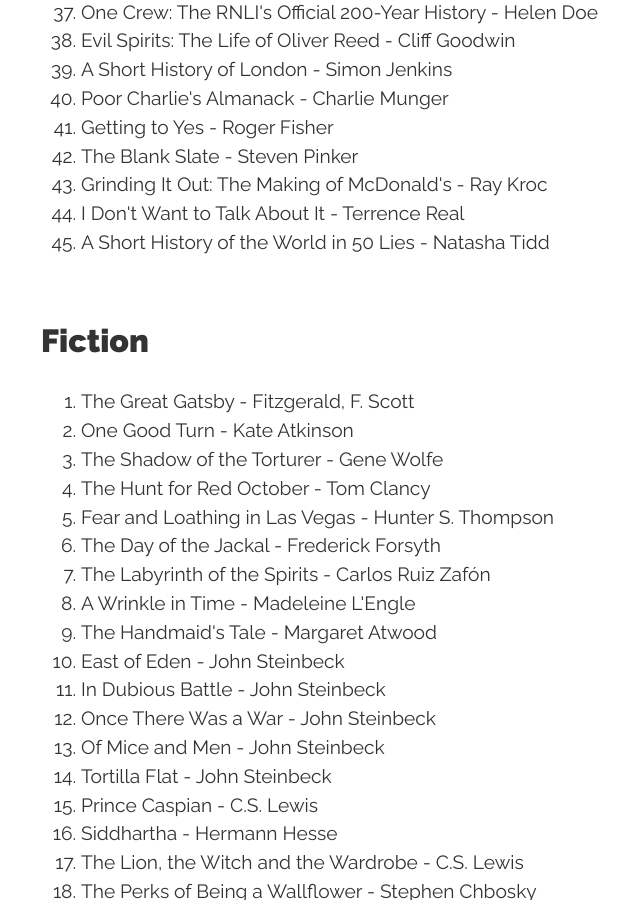
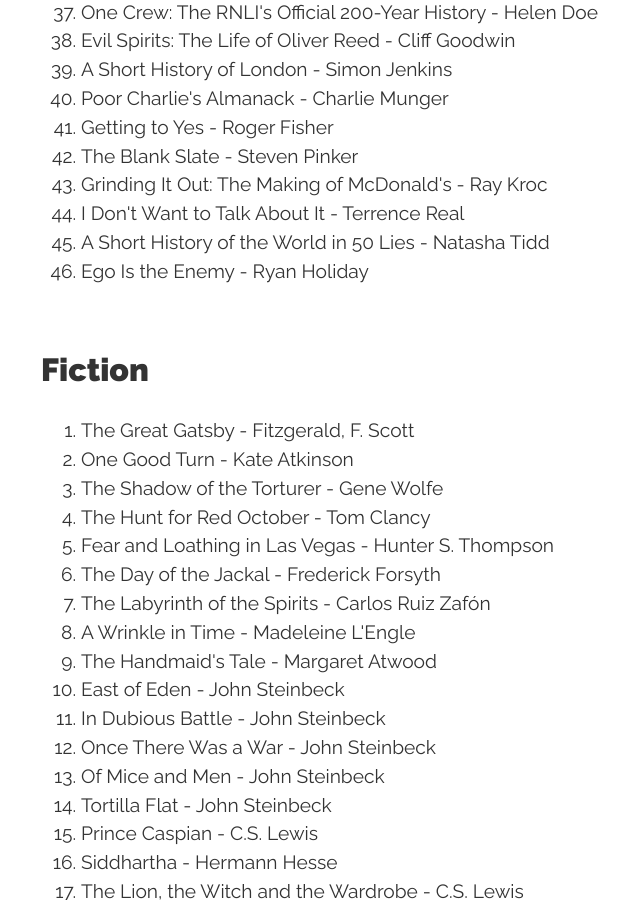
Before and after one commit to conanmercer/conanmercer.github.io, a Jekyll site: the page built from books.html, in a window 1280 px wide and 900 px high, scrolled down 2745 px. Shown: the whole window, without its empty margins (119-759 px from the left). Built offline with Jekyll 4.4.1, drawn with Linux system fonts in a browser that asks for light colours; nearby versions of some CDN libraries; some web fonts are replaced.

Commit message:
add, new book

```diff
--- a/books.html
+++ b/books.html
@@ -106,8 +106,9 @@
   <li>Getting to Yes - Roger Fisher</li>
   <li>The Blank Slate - Steven Pinker</li>
   <li>Grinding It Out: The Making of McDonald's - Ray Kroc</li>
-  <li>I Don't Want to Talk About It - Terrence Real </li>
-  <li>A Short History of the World in 50 Lies - Natasha Tidd </li>
+  <li>I Don't Want to Talk About It - Terrence Real</li>
+  <li>A Short History of the World in 50 Lies - Natasha Tidd</li>
+  <li>Ego Is the Enemy - Ryan Holiday</li>
 </ol>
 
 <h2>Fiction</h2>
```
